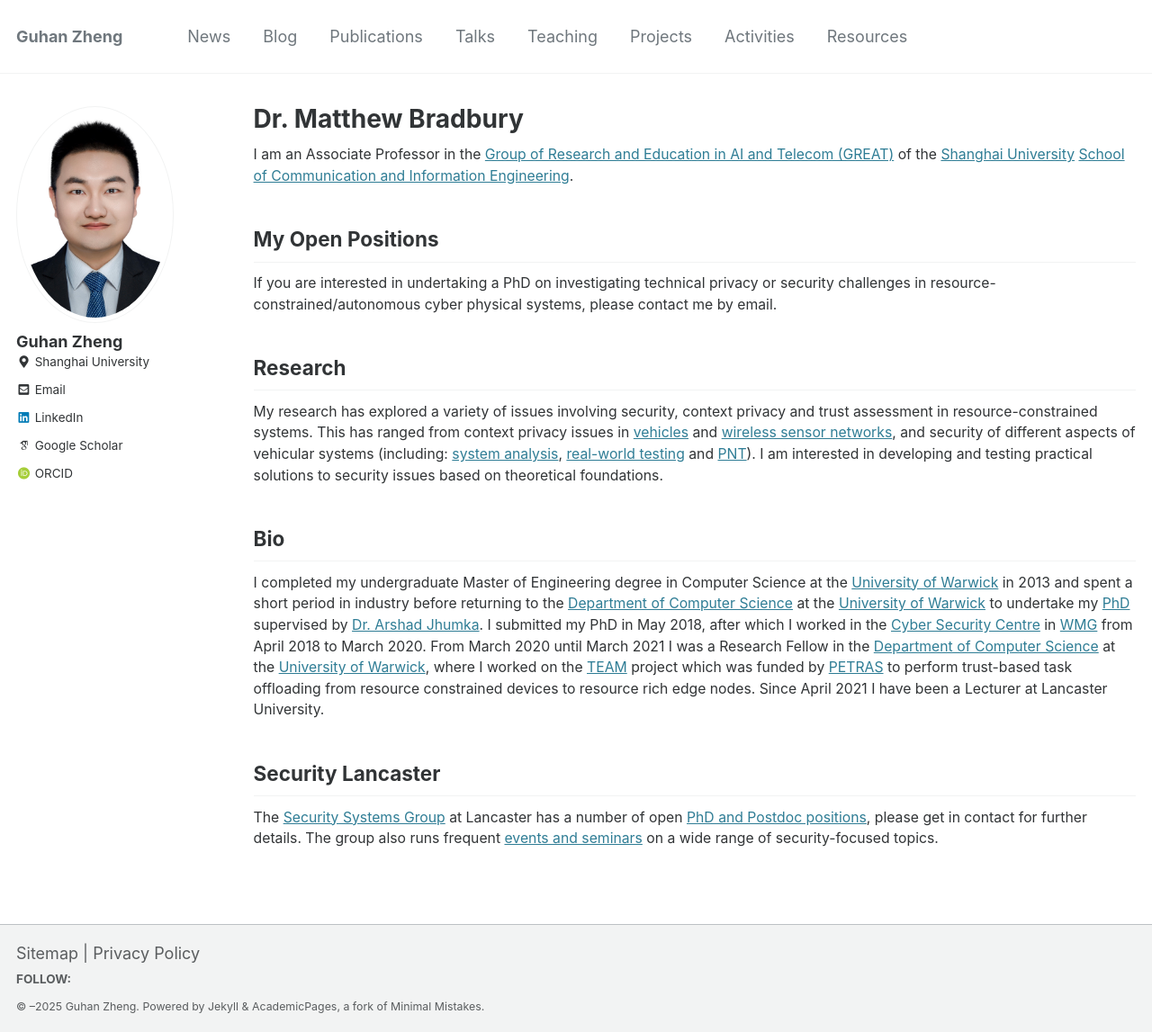
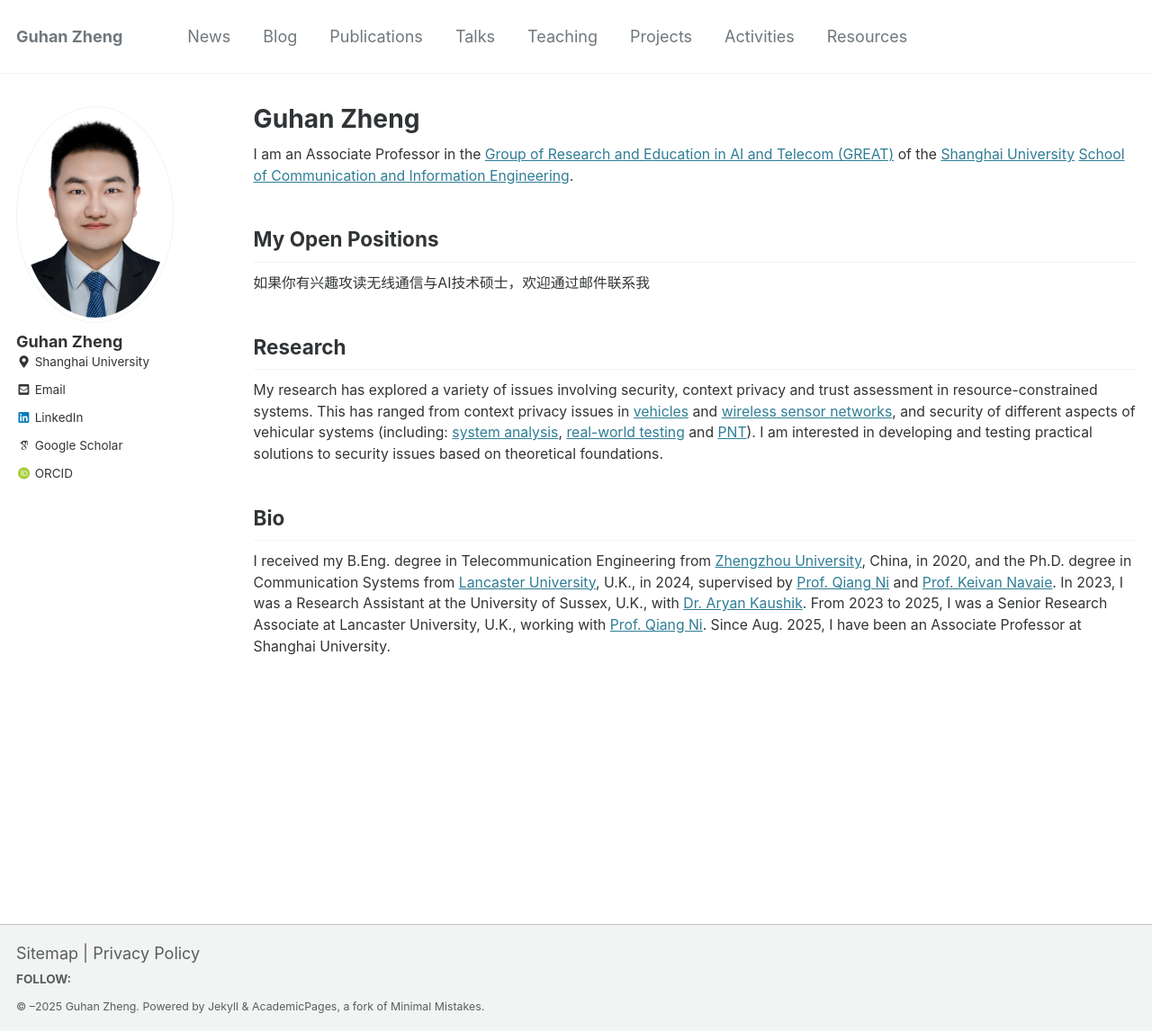
Before and after one commit to Guhan328/Guhan328.github.io, a Jekyll site: the page built from _pages/about.md, in a window 1280 px wide and 1147 px high. Shown: the whole window at 90% size. Built offline with Jekyll 4.4.1, drawn with Linux system fonts in a browser that asks for light colours.

Commit message:
Update about.md

```diff
--- a/_pages/about.md
+++ b/_pages/about.md
@@ -1,6 +1,6 @@
 ---
 permalink: /
-title: "Dr. Matthew Bradbury"
+title: "Guhan Zheng"
 author_profile: true
 redirect_from:
   - /about/
@@ -12,7 +12,7 @@
 
 ## My Open Positions
 
-If you are interested in undertaking a PhD on investigating technical privacy or security challenges in resource-constrained/autonomous cyber physical systems, please contact me by email.
+如果你有兴趣攻读无线通信与AI技术硕士，欢迎通过邮件联系我
 
 ## Research
 
@@ -20,8 +20,4 @@
 
 ## Bio
 
-I completed my undergraduate Master of Engineering degree in Computer Science at the [University of Warwick](https://warwick.ac.uk) in 2013 and spent a short period in industry before returning to the [Department of Computer Science](https://warwick.ac.uk/fac/sci/dcs) at the [University of Warwick](https://warwick.ac.uk) to undertake my [PhD](/projects/project-1-PhD/) supervised by [Dr. Arshad Jhumka](https://www2.warwick.ac.uk/fac/sci/dcs/people/Arshad_Jhumka). I submitted my PhD in May 2018, after which I worked in the [Cyber Security Centre](https://warwick.ac.uk/fac/sci/wmg/research/csc) in [WMG](https://warwick.ac.uk/fac/sci/wmg) from April 2018 to March 2020. From March 2020 until March 2021 I was a Research Fellow in the [Department of Computer Science](https://warwick.ac.uk/fac/sci/dcs) at the [University of Warwick](https://warwick.ac.uk), where I worked on the [TEAM](/projects/project-6-TEAM) project which was funded by [PETRAS](https://petras-iot.org) to perform trust-based task offloading from resource constrained devices to resource rich edge nodes. Since April 2021 I have been a Lecturer at Lancaster University.
-
-## Security Lancaster
-
-The [Security Systems Group](https://ssg.lancs.ac.uk) at Lancaster has a number of open [PhD and Postdoc positions](https://ssg.lancs.ac.uk/open-positions/), please get in contact for further details. The group also runs frequent [events and seminars](https://www.lancaster.ac.uk/security-lancaster/about/seminars-and-events/) on a wide range of security-focused topics.
+I received my B.Eng. degree in Telecommunication Engineering from [Zhengzhou University](https://english.zzu.edu.cn/), China, in 2020, and the Ph.D. degree in Communication Systems from [Lancaster University](https://www.lancaster.ac.uk/), U.K., in 2024, supervised by [Prof. Qiang Ni](https://www.lancaster.ac.uk/scc/about-us/people/qiang-ni) and [Prof. Keivan Navaie](https://www.lancaster.ac.uk/scc/about-us/people/keivan-navaie). In 2023, I was a Research Assistant at the University of Sussex, U.K., with [Dr. Aryan Kaushik](https://sites.google.com/view/aryankaushik). From 2023 to 2025, I was a Senior Research Associate at Lancaster University, U.K., working with [Prof. Qiang Ni](https://www.lancaster.ac.uk/scc/about-us/people/qiang-ni). Since Aug. 2025, I have been an Associate Professor at Shanghai University.
```
